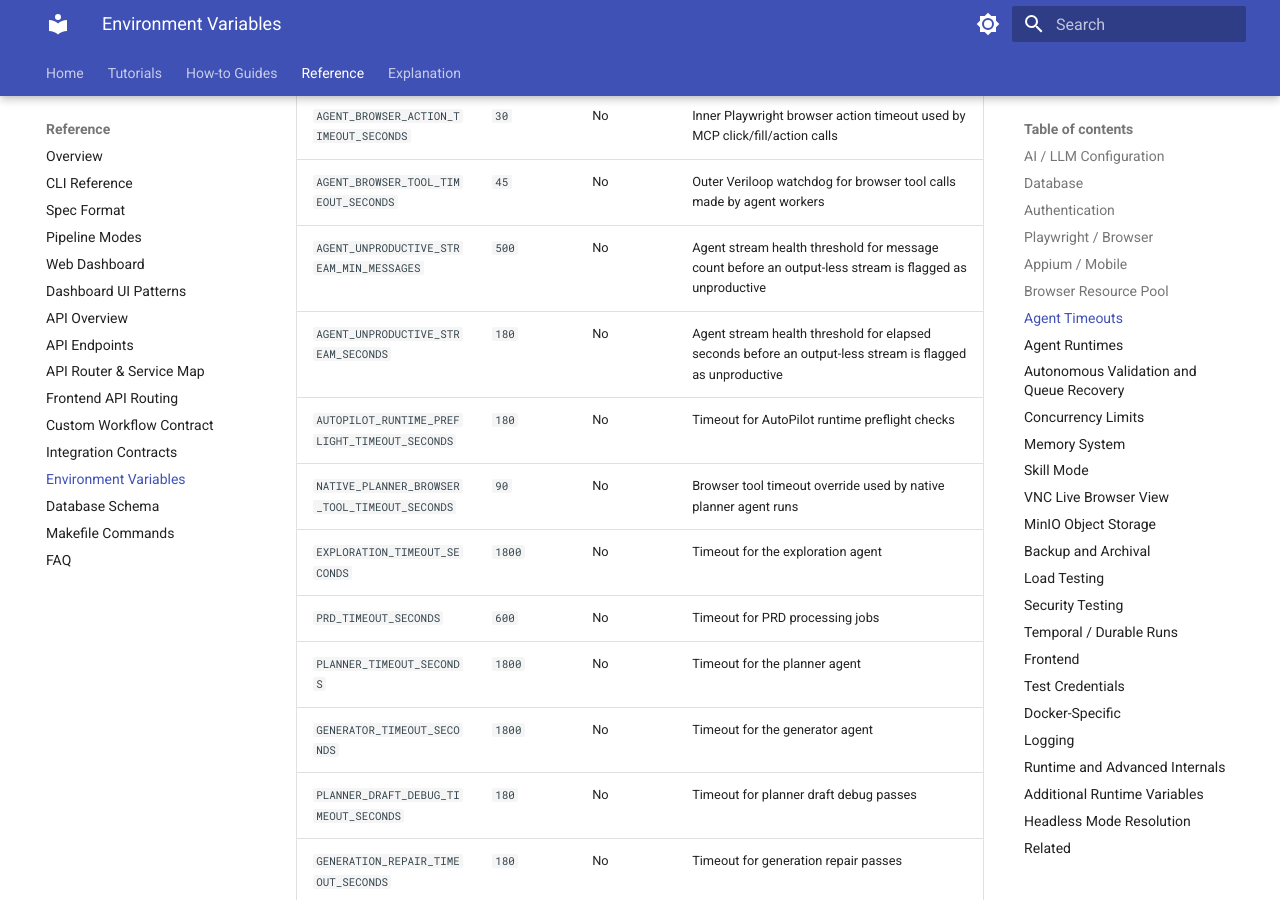
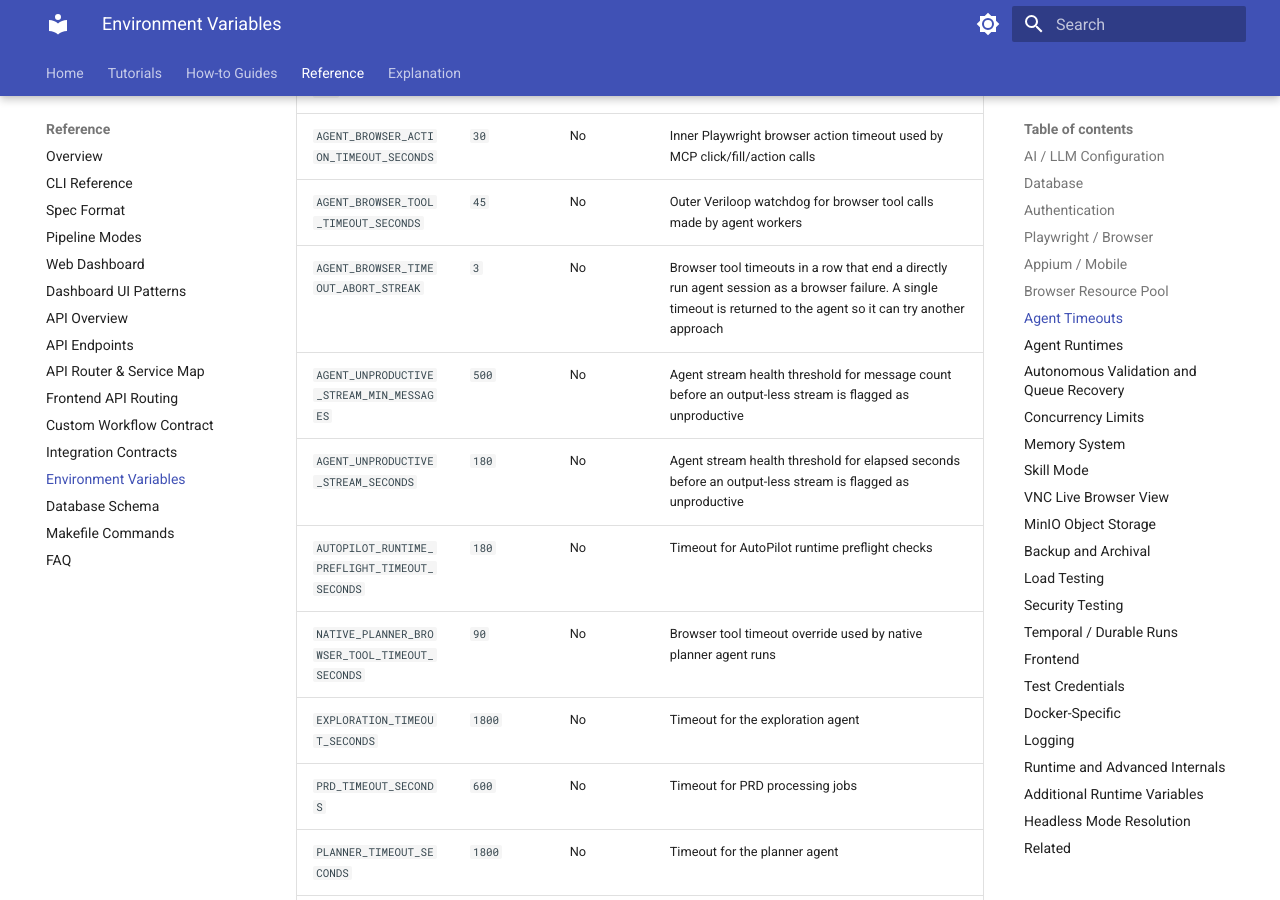
Before and after one commit to E1i2e1122/Veriloop, an MkDocs documentation site: the page built from docs/reference/environment-variables.md, in a window 1280 px wide and 900 px high, scrolled down 6357 px. Built offline with MkDocs 1.6.1 and Material for MkDocs 9.7.7, drawn with Linux system fonts in a browser that asks for light colours.

Commit message:
Document AGENT_BROWSER_TIMEOUT_ABORT_STREAK
The Documentation workflow's drift check failed because e91a4c7 added
the AGENT_BROWSER_TIMEOUT_ABORT_STREAK setting without an entry in
docs/reference/environment-variables.md.

List it in the Agent Timeouts table with its default of 3.

```diff
--- a/docs/reference/environment-variables.md
+++ b/docs/reference/environment-variables.md
@@ -106,6 +106,7 @@ Complete reference for all environment variables used by Veriloop. Configure in
 | `AGENT_TIMEOUT_SECONDS` | `1800` | No | Default timeout for all agents (30 minutes) |
 | `AGENT_BROWSER_ACTION_TIMEOUT_SECONDS` | `30` | No | Inner Playwright browser action timeout used by MCP click/fill/action calls |
 | `AGENT_BROWSER_TOOL_TIMEOUT_SECONDS` | `45` | No | Outer Veriloop watchdog for browser tool calls made by agent workers |
+| `AGENT_BROWSER_TIMEOUT_ABORT_STREAK` | `3` | No | Browser tool timeouts in a row that end a directly run agent session as a browser failure. A single timeout is returned to the agent so it can try another approach |
 | `AGENT_UNPRODUCTIVE_STREAM_MIN_MESSAGES` | `500` | No | Agent stream health threshold for message count before an output-less stream is flagged as unproductive |
 | `AGENT_UNPRODUCTIVE_STREAM_SECONDS` | `180` | No | Agent stream health threshold for elapsed seconds before an output-less stream is flagged as unproductive |
 | `AUTOPILOT_RUNTIME_PREFLIGHT_TIMEOUT_SECONDS` | `180` | No | Timeout for AutoPilot runtime preflight checks |
```
